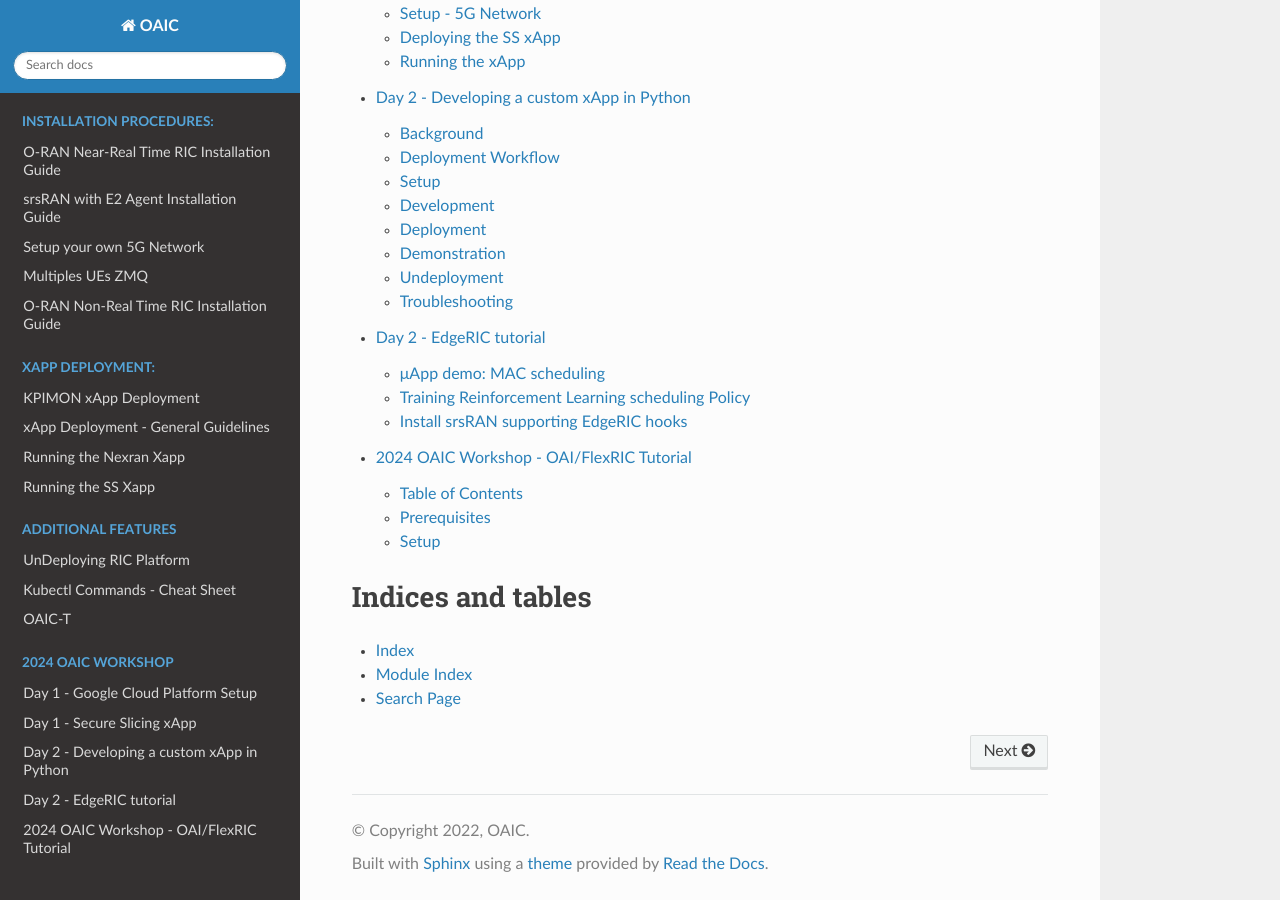
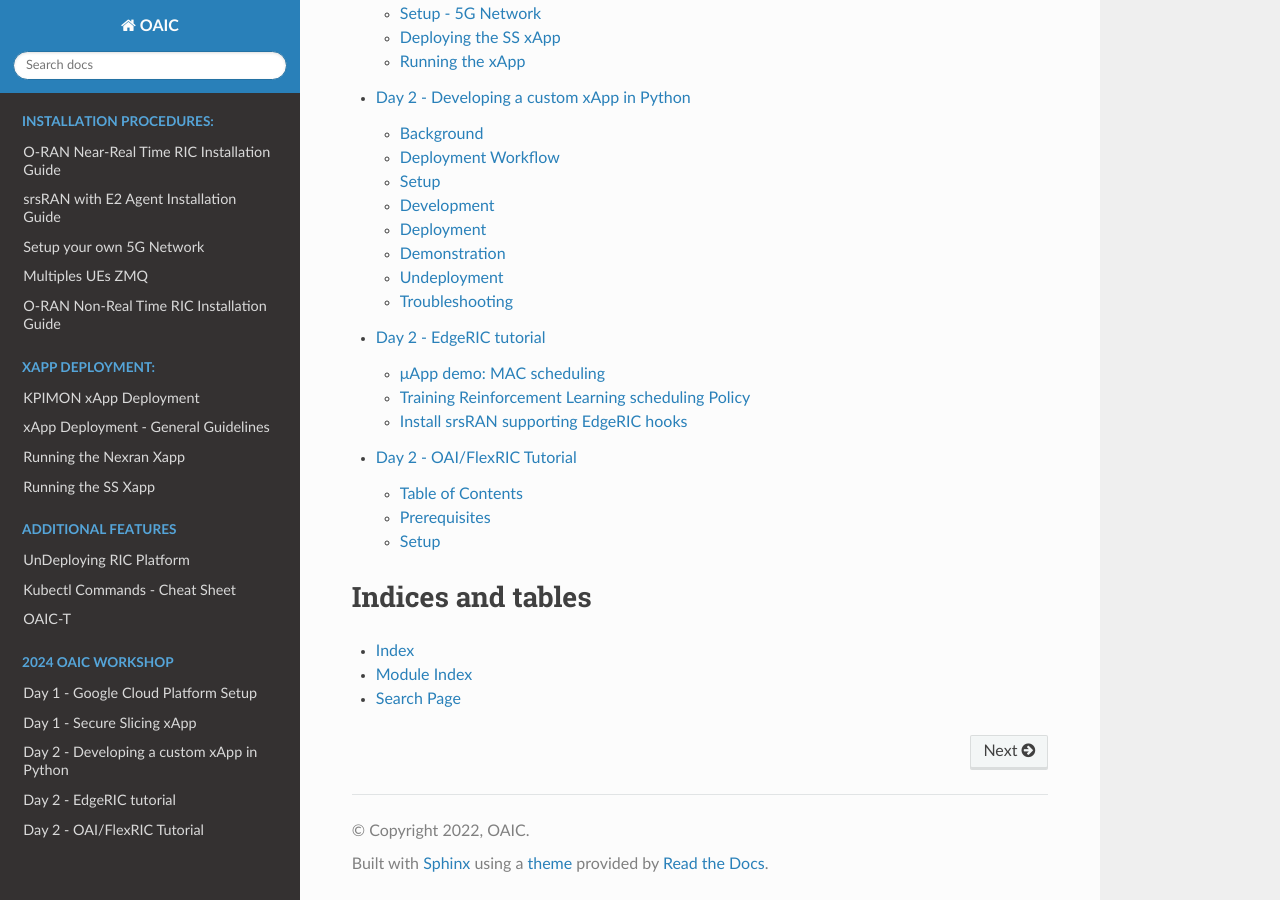
Before and after one commit to openaicellular/oaic, a Sphinx documentation site: the page built from docs/source/index.rst, in a window 1280 px wide and 900 px high, scrolled down 2270 px. Built offline with Sphinx 7.4.7 and the Read the Docs theme 2.0.0, drawn with Linux system fonts in a browser that asks for light colours; pages that are not in the unit, such as notebooks, are missing from menus.

Commit message:
Update OAIC-2024-Workshop-oai-flexric-documentation.rst

```diff
--- a/docs/source/OAIC-2024-Workshop-oai-flexric-documentation.rst
+++ b/docs/source/OAIC-2024-Workshop-oai-flexric-documentation.rst
@@ -1,6 +1,6 @@
-=========================================
-2024 OAIC Workshop - OAI/FlexRIC Tutorial
-=========================================
+============================
+Day 2 - OAI/FlexRIC Tutorial
+============================
 
 Table of Contents
 =================
```
